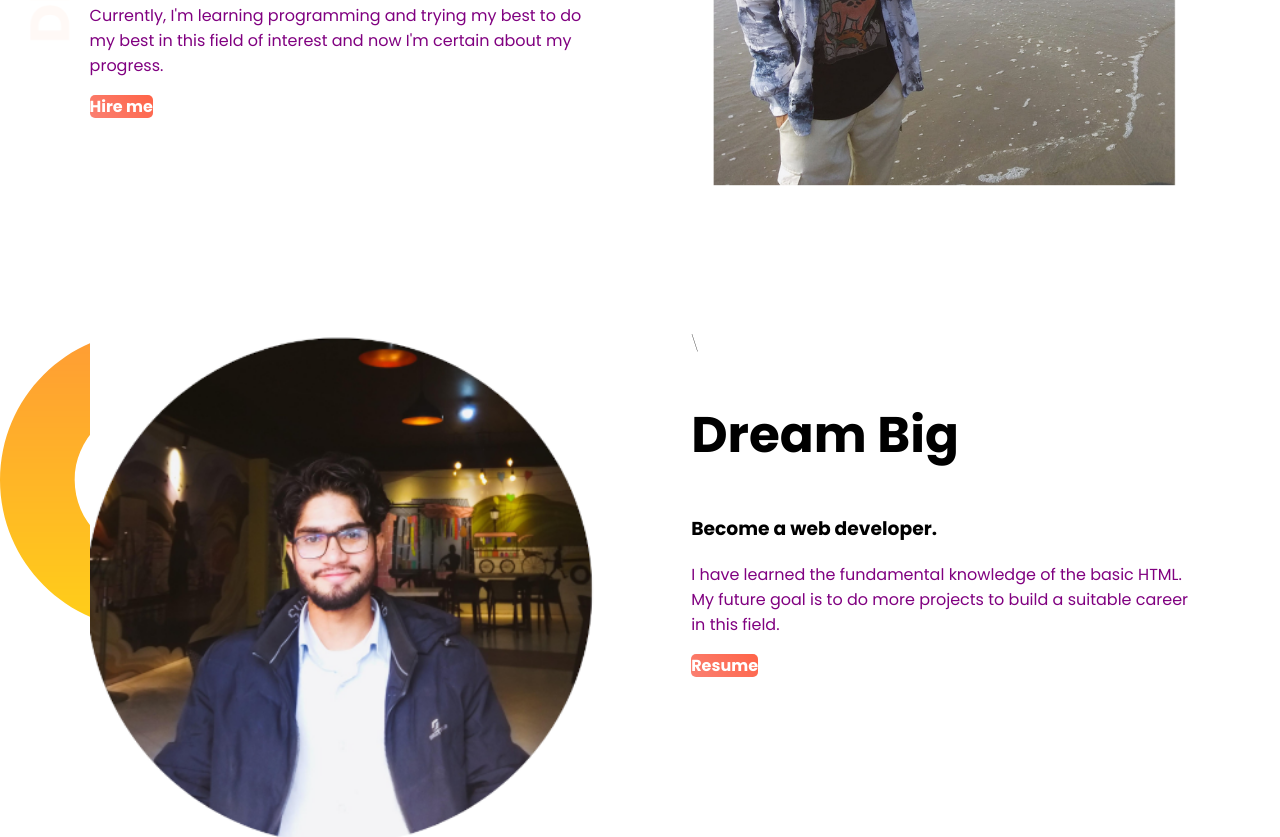
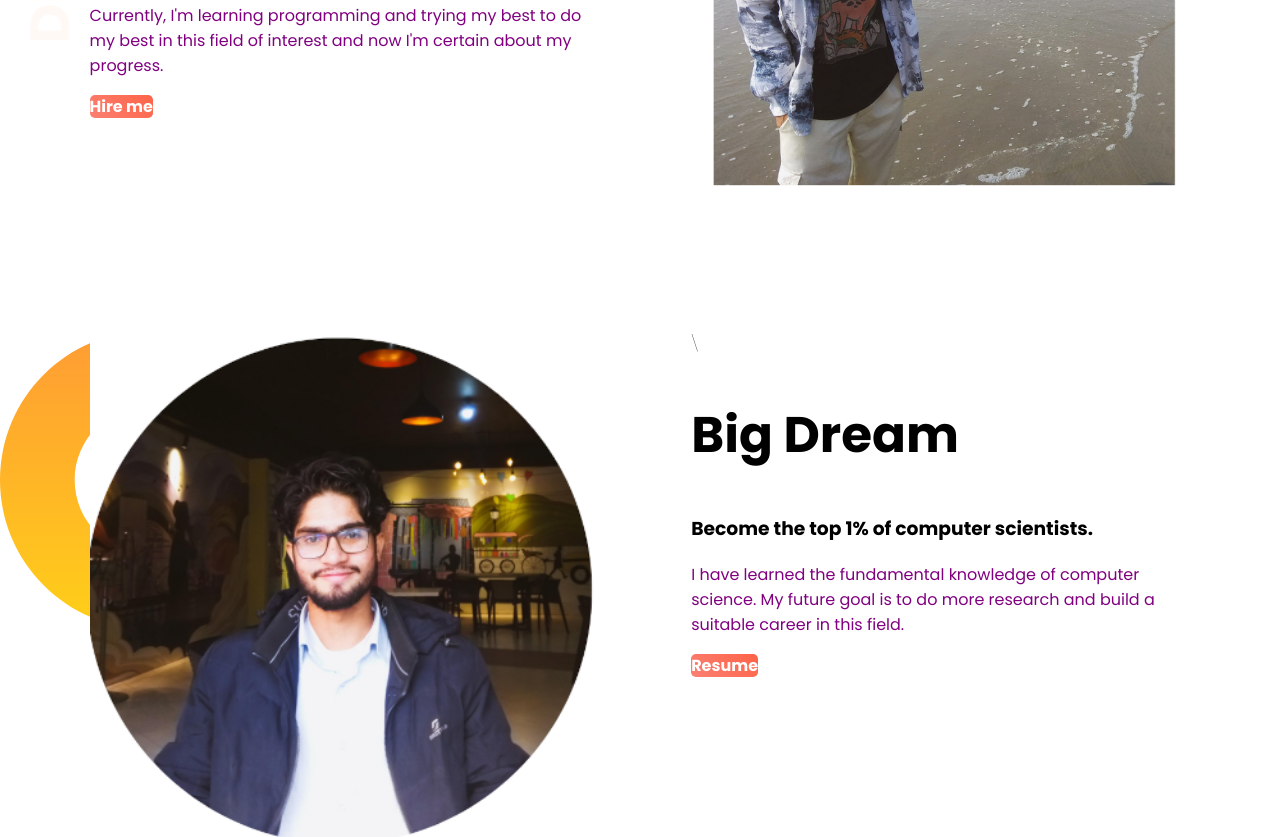
Before and after one commit to Safayat-Hossain-007/Web-portfolio, a plain HTML site: page index.html in a window 1280 px wide. Shown: the part 319-1156 px from the top of the page. Drawn offline with Linux system fonts and the light colour scheme.

Commit message:
Update index.html

```diff
--- a/index.html
+++ b/index.html
@@ -29,9 +29,9 @@
                 <img src="Images/secondBanner.png">
             </div>
             <div class="second_halfWidth">\
-                <h1>Dream Big</h1>
-                <h3>Become a web developer.</h3>
-                <p>I have learned the fundamental knowledge of the basic HTML. My future goal is to do more projects to build a suitable career in this field.</p>
+                <h1>Big Dream</h1>
+                <h3>Become the top 1% of computer scientists.</h3>
+                <p>I have learned the fundamental knowledge of computer science. My future goal is to do more research and build a suitable career in this field.</p>
                 <a target="_main" href="Resume/resume.pdf">Resume</a>
 
             </div>
```
